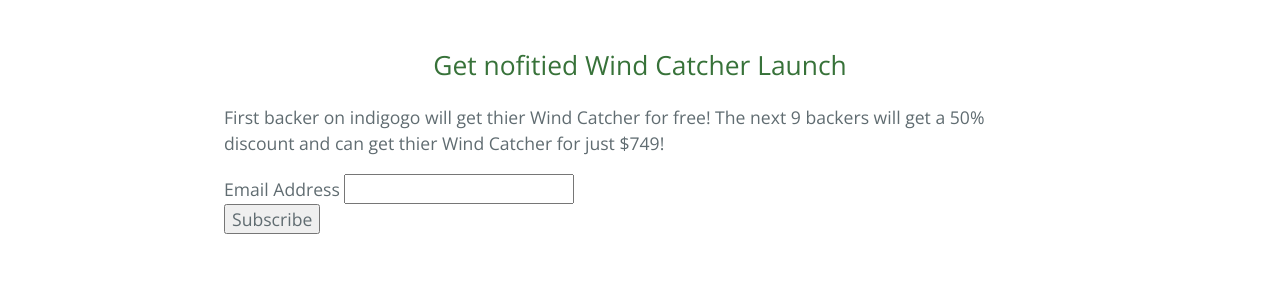
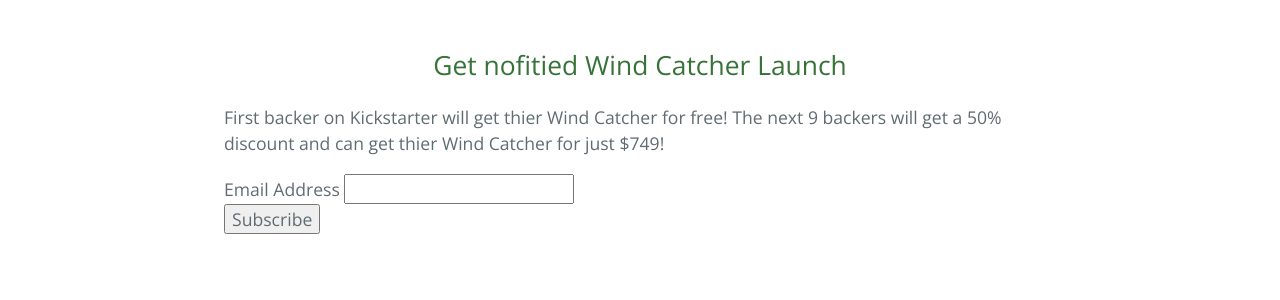
Before and after one commit to kitextech/kitextech.github.io, a Jekyll site: the page built from index.md, in a window 1280 px wide and 900 px high, scrolled down 3499 px. Shown: the part 155-455 px from the top of the window. Built offline with Jekyll 4.4.1, drawn with Linux system fonts in a browser that asks for light colours.

Commit message:
KIckstarter

```diff
--- a/index.md
+++ b/index.md
@@ -69,7 +69,7 @@
 <form action="https://tech.us2.list-manage.com/subscribe/post?u=caeb44229d6906a0c5f06f2db&amp;id=d31a2582e4" method="post" id="mc-embedded-subscribe-form" name="mc-embedded-subscribe-form" class="validate" target="_blank" novalidate>
     <div id="mc_embed_signup_scroll">
 	<h2>Get nofitied Wind Catcher Launch</h2>
-    <p>First backer on indigogo will get thier Wind Catcher for free! The next 9 backers will get a 50% discount and can get thier Wind Catcher for just $749!</p>
+    <p>First backer on Kickstarter will get thier Wind Catcher for free! The next 9 backers will get a 50% discount and can get thier Wind Catcher for just $749!</p>
 <div class="mc-field-group">
 	<label for="mce-EMAIL">Email Address
 </label>
```
